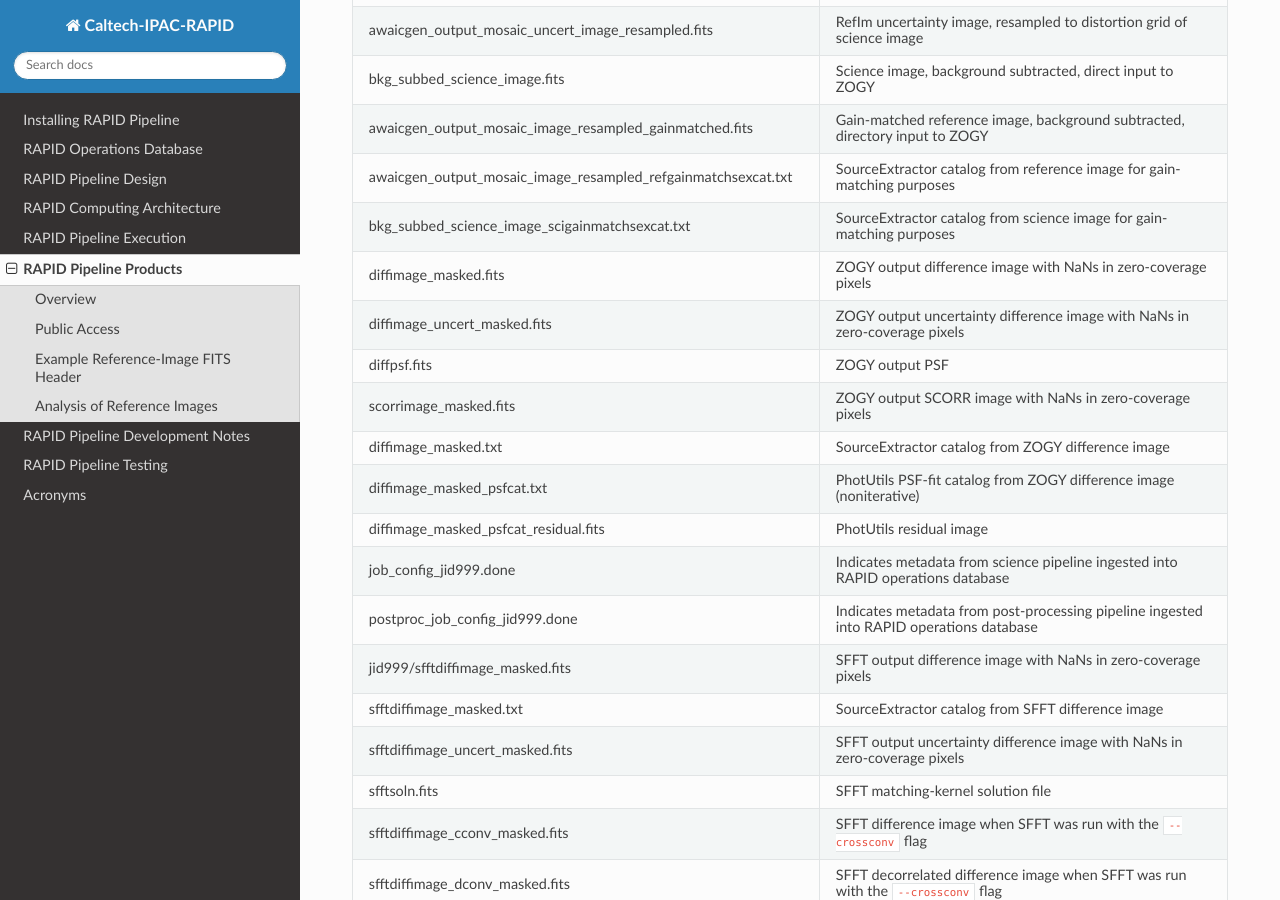
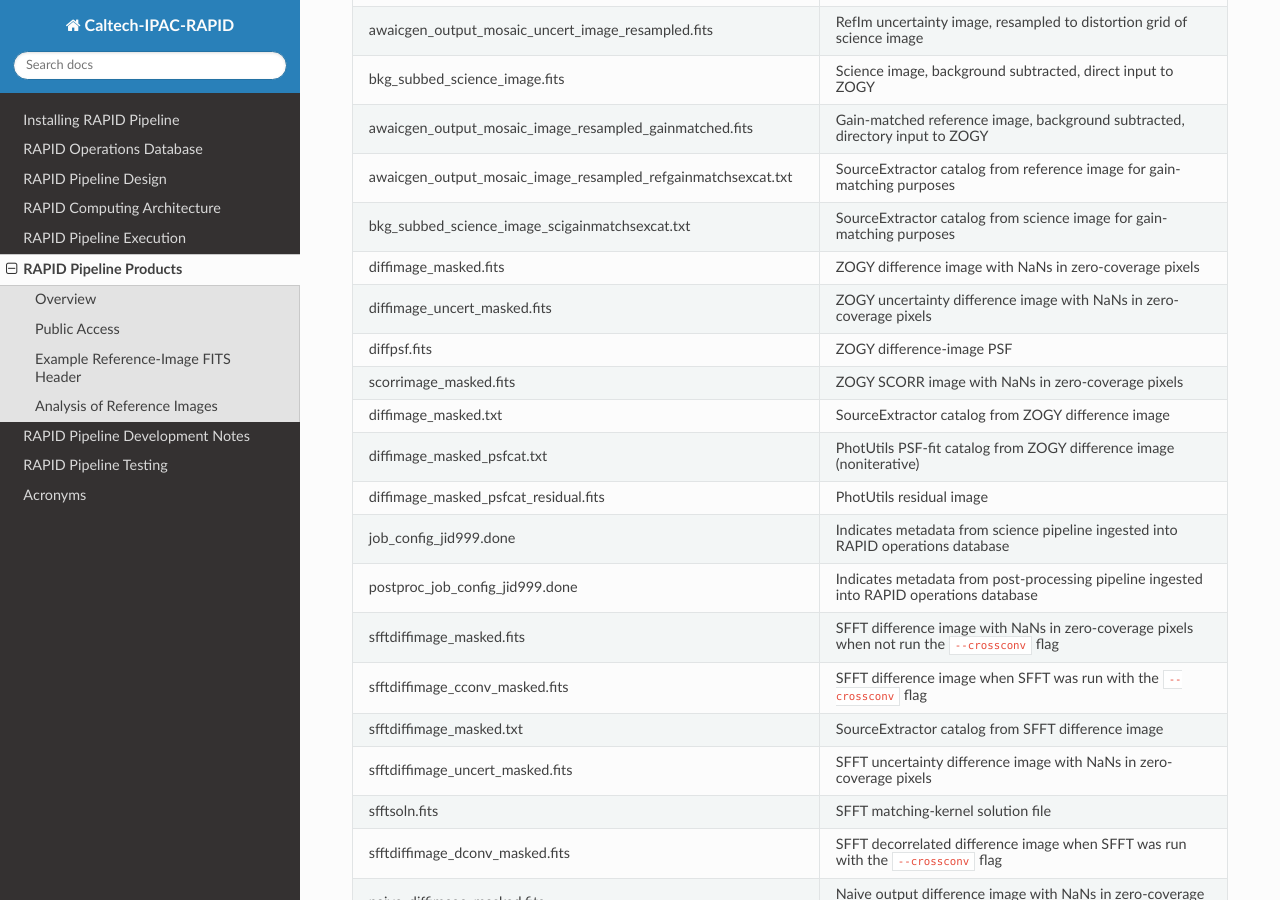
Before and after one commit to Caltech-IPAC/rapid, a Sphinx documentation site: the page built from docs/source/prod/products.rst, in a window 1280 px wide and 900 px high, scrolled down 1291 px. Built offline with Sphinx 7.4.7 and the Read the Docs theme 3.1.0, drawn with Linux system fonts in a browser that asks for light colours; formulas are drawn with MathJax 3.

Commit message:
Made clear the change in SFFT difference-image filename for without and with --crossconv flag.

```diff
--- a/docs/source/prod/products.rst
+++ b/docs/source/prod/products.rst
@@ -30,9 +30,9 @@ The input filenames are unique.
 The product filenames are canonical and predictable: they are the same from
 one science-image case to the next.
 
-==============================================================  ===========================================================================================
+==============================================================  ====================================================================================================
 Filename                                                        Description
-==============================================================  ===========================================================================================
+==============================================================  ====================================================================================================
 Roman_TDS_simple_model_F184_1851_10_lite.fits.gz                Input science image (gzipped)
 Roman_TDS_simple_model_F184_1851_10_lite_reformatted.fits       Reformated: Image data are contained in the PRIMARY header and resize to 4089x4089
 Roman_TDS_simple_model_F184_1851_10_lite_reformatted_unc.fits   Associated uncertainty image computed via simple model (photon noise only)
@@ -48,23 +48,23 @@ bkg_subbed_science_image.fits                                   Science image, b
 awaicgen_output_mosaic_image_resampled_gainmatched.fits         Gain-matched reference image, background subtracted, directory input to ZOGY
 awaicgen_output_mosaic_image_resampled_refgainmatchsexcat.txt   SourceExtractor catalog from reference image for gain-matching purposes
 bkg_subbed_science_image_scigainmatchsexcat.txt                 SourceExtractor catalog from science image for gain-matching purposes
-diffimage_masked.fits                                           ZOGY output difference image with NaNs in zero-coverage pixels
-diffimage_uncert_masked.fits                                    ZOGY output uncertainty difference image with NaNs in zero-coverage pixels
-diffpsf.fits                                                    ZOGY output PSF
-scorrimage_masked.fits                                          ZOGY output SCORR image with NaNs in zero-coverage pixels
+diffimage_masked.fits                                           ZOGY difference image with NaNs in zero-coverage pixels
+diffimage_uncert_masked.fits                                    ZOGY uncertainty difference image with NaNs in zero-coverage pixels
+diffpsf.fits                                                    ZOGY difference-image PSF
+scorrimage_masked.fits                                          ZOGY SCORR image with NaNs in zero-coverage pixels
 diffimage_masked.txt                                            SourceExtractor catalog from ZOGY difference image
 diffimage_masked_psfcat.txt                                     PhotUtils PSF-fit catalog from ZOGY difference image (noniterative)
 diffimage_masked_psfcat_residual.fits                           PhotUtils residual image
 job_config_jid999.done                                          Indicates metadata from science pipeline ingested into RAPID operations database
 postproc_job_config_jid999.done                                 Indicates metadata from post-processing pipeline ingested into RAPID operations database
-jid999/sfftdiffimage_masked.fits                                SFFT output difference image with NaNs in zero-coverage pixels
+sfftdiffimage_masked.fits                                       SFFT difference image with NaNs in zero-coverage pixels when not run the ``--crossconv`` flag
+sfftdiffimage_cconv_masked.fits                                 SFFT difference image when SFFT was run with the ``--crossconv`` flag
 sfftdiffimage_masked.txt                                        SourceExtractor catalog from SFFT difference image
-sfftdiffimage_uncert_masked.fits                                SFFT output uncertainty difference image with NaNs in zero-coverage pixels
+sfftdiffimage_uncert_masked.fits                                SFFT uncertainty difference image with NaNs in zero-coverage pixels
 sfftsoln.fits                                                   SFFT matching-kernel solution file
-sfftdiffimage_cconv_masked.fits                                 SFFT difference image when SFFT was run with the ``--crossconv`` flag
 sfftdiffimage_dconv_masked.fits                                 SFFT decorrelated difference image when SFFT was run with the ``--crossconv`` flag
 naive_diffimage_masked.fits                                     Naive output difference image with NaNs in zero-coverage pixels
-==============================================================  ===========================================================================================
+==============================================================  ====================================================================================================
 
 
 Public Access
```
